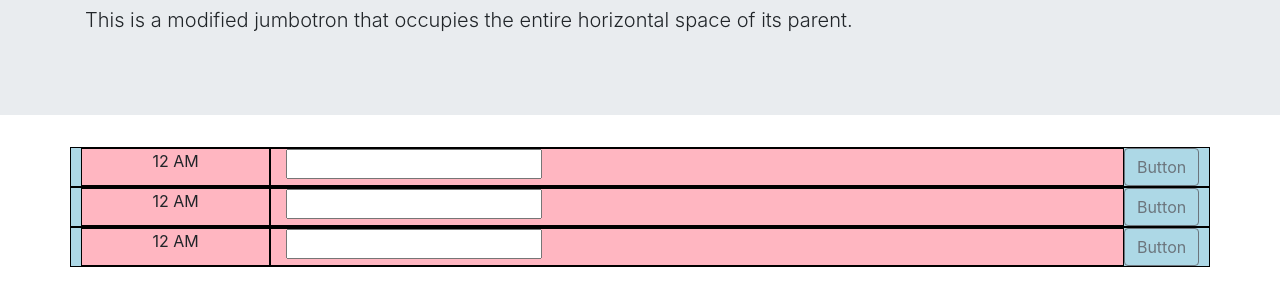
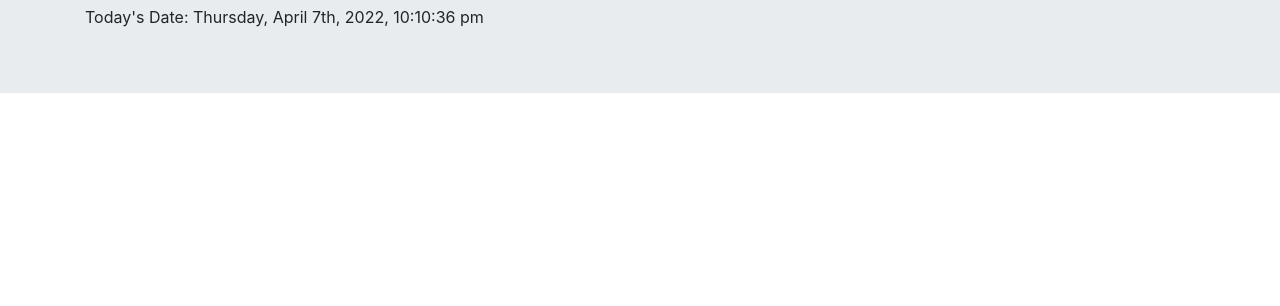
Before and after one commit to Miacarmen/Day-Planner, a plain HTML site: page index.html in a window 1280 px wide. Shown: the part 134-440 px from the top of the page. Drawn offline with nearby package versions, Linux system fonts and the light colour scheme.

Commit message:
removed reset.css, added date and time to jumbotron

```diff
--- a/assets/main.js
+++ b/assets/main.js
@@ -0,0 +1,31 @@
+// function to display current day/time
+// Day, Month, Date, Year, time
+// setInterval for time
+var date = $('#dateTime');
+var getDate = function() {
+
+    today = moment(new Date());
+
+    date.html(today.format('dddd, MMMM Do, YYYY, h:mm:ss a'));
+};
+
+$(document).ready(function() {
+    setInterval(getDate, 100);
+});
+
+
+$('.content-container').addClass('background-color', blue);
+
+// function to color code current time and past time
+
+
+// function to enable time block onclick and type event/task
+
+
+// function for save btn
+
+// onClick it saves the event entered above in local storage
+
+
+
+// if page is refreshed, the saved task is still shown
--- a/assets/styles.css
+++ b/assets/styles.css
@@ -1,6 +1,5 @@
 .row {
-    background-color: lightblue;
-    border: solid 1px black;
+    border: solid .5px black;
 }
 
 .col {
--- a/index.html
+++ b/index.html
@@ -5,11 +5,19 @@
     <meta charset="UTF-8">
     <meta name="viewport" content="width=device-width, initial-scale=1.0">
     <title>Day Planner</title>
-    <link rel="stylesheet" href="https://cdnjs.cloudflare.com/ajax/libs/twitter-bootstrap/4.5.0/css/bootstrap.min.css">
+    <link href="https://fonts.googleapis.com/css2?family=Krona+One&family=Pacifico&family=Roboto:wght@700&display=swap" rel="stylesheet" />
+
+    <!-- My styles -->
     <link rel="stylesheet" href="assets/styles.css">
 
-    <script type="text/javascript" src="https://cdnjs.cloudflare.com/ajax/libs/moment.js/2.27.0/moment.min.js"></script>
-    <script src="https://code.jquery.com/jquery-3.5.1.min.js" integrity="sha256-9/aliU8dGd2tb6OSsuzixeV4y/faTqgFtohetphbbj0=" crossorigin="anonymous"></script>
+    <!-- Bootstrap styles -->
+    <link rel="stylesheet" href="https://cdn.jsdelivr.net/npm/bootstrap@4.5.3/dist/css/bootstrap.min.css" integrity="sha384-TX8t27EcRE3e/ihU7zmQxVncDAy5uIKz4rEkgIXeMed4M0jlfIDPvg6uqKI2xXr2" crossorigin="anonymous">
+
+
+    <!-- moment.js -->
+    <!-- <script type="text/javascript" src="https://cdnjs.cloudflare.com/ajax/libs/moment.js/2.27.0/moment.min.js"></script> -->
+    <!-- JQuery -->
+    <!-- <script src="https://code.jquery.com/jquery-3.5.1.min.js" integrity="sha256-9/aliU8dGd2tb6OSsuzixeV4y/faTqgFtohetphbbj0=" crossorigin="anonymous"></script> -->
 </head>
 
 
@@ -18,49 +26,30 @@
         <div class="jumbotron jumbotron-fluid">
             <div class="container">
                 <h1 class="display-4">Day Planner</h1>
-                <p class="lead">This is a modified jumbotron that occupies the entire horizontal space of its parent.</p>
+                <!-- day and time displayed using moment.js -->
+                <div class="today">Today's Date: <span id="dateTime"> </span> </div>
             </div>
         </div>
     </header>
 
 
     <!-- create time-blocks here -->
+    <div class="content-container">
 
-    <div class="container">
-
-        <!-- row 1 -->
-        <div class="row h-100 justify-content-center">
-
-            <div class="col col-sm-2 text-center">12 AM</div>
-            <div class="col col-lg-9"><input type="text"></div>
-            <button class="btn btn-outline-secondary" type="button">Button</button>
-
-
-        </div>
-
-
-        <div class="row h-100 justify-content-center">
-
-            <div class="col col-sm-2 text-center">12 AM</div>
-            <div class="col col-lg-9"><input type="text"></div>
-            <button class="btn btn-outline-secondary" type="button">Button</button>
-
-        </div>
+    </div>
 
 
 
-        <div class="row h-100 justify-content-center">
-
-            <div class="col col-sm-2 text-center">12 AM</div>
-            <div class="col col-lg-9"><input type="text"></div>
-            <button class="btn btn-outline-secondary" type="button">Button</button>
-
-        </div>
 
 
-    </div>
 
-    <!-- row 2 -->
+
+
+
+
+
+
+
 
 
 
@@ -70,8 +59,16 @@
     <script src="https://cdnjs.cloudflare.com/ajax/libs/jquery/3.5.1/jquery.slim.min.js"></script>
     <script src="https://cdnjs.cloudflare.com/ajax/libs/popper.js/1.16.1/umd/popper.min.js"></script>
     <script src="https://cdnjs.cloudflare.com/ajax/libs/twitter-bootstrap/4.5.0/js/bootstrap.min.js"></script>
+    <script src="https://code.jquery.com/jquery-1.12.4.js"></script>
+    <script src="https://code.jquery.com/ui/1.12.1/jquery-ui.js"></script>
 
-    <script src="assets/main.js"></script>
+    <!-- moment.js -->
+    <script type="text/javascript" src="https://cdnjs.cloudflare.com/ajax/libs/moment.js/2.27.0/moment.min.js"></script>
+    <!-- JQuery -->
+    <script src="https://code.jquery.com/jquery-3.5.1.min.js" integrity="sha256-9/aliU8dGd2tb6OSsuzixeV4y/faTqgFtohetphbbj0=" crossorigin="anonymous"></script>
+
+    <script src="./assets/main.js"></script>
+
 </body>
 
 </html>
```
Also changed, not shown: assets/reset.css (deleted).
